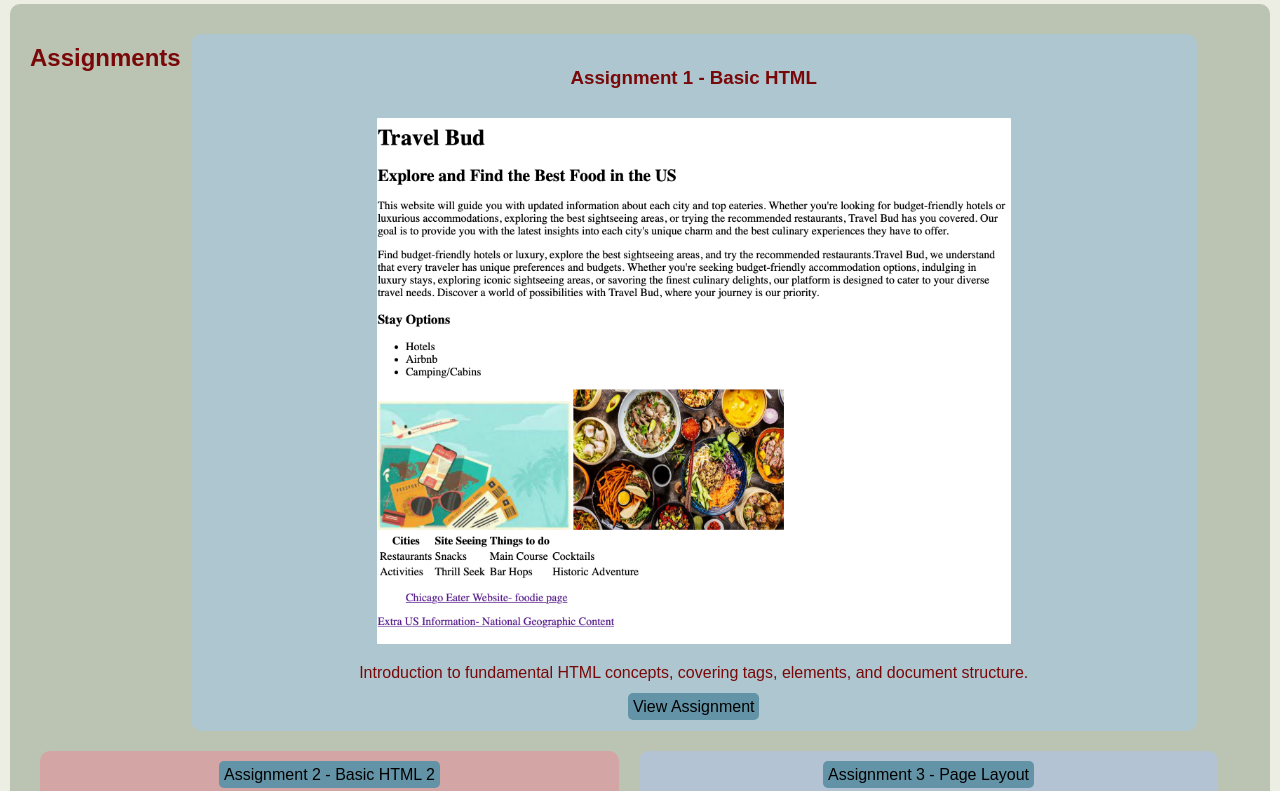
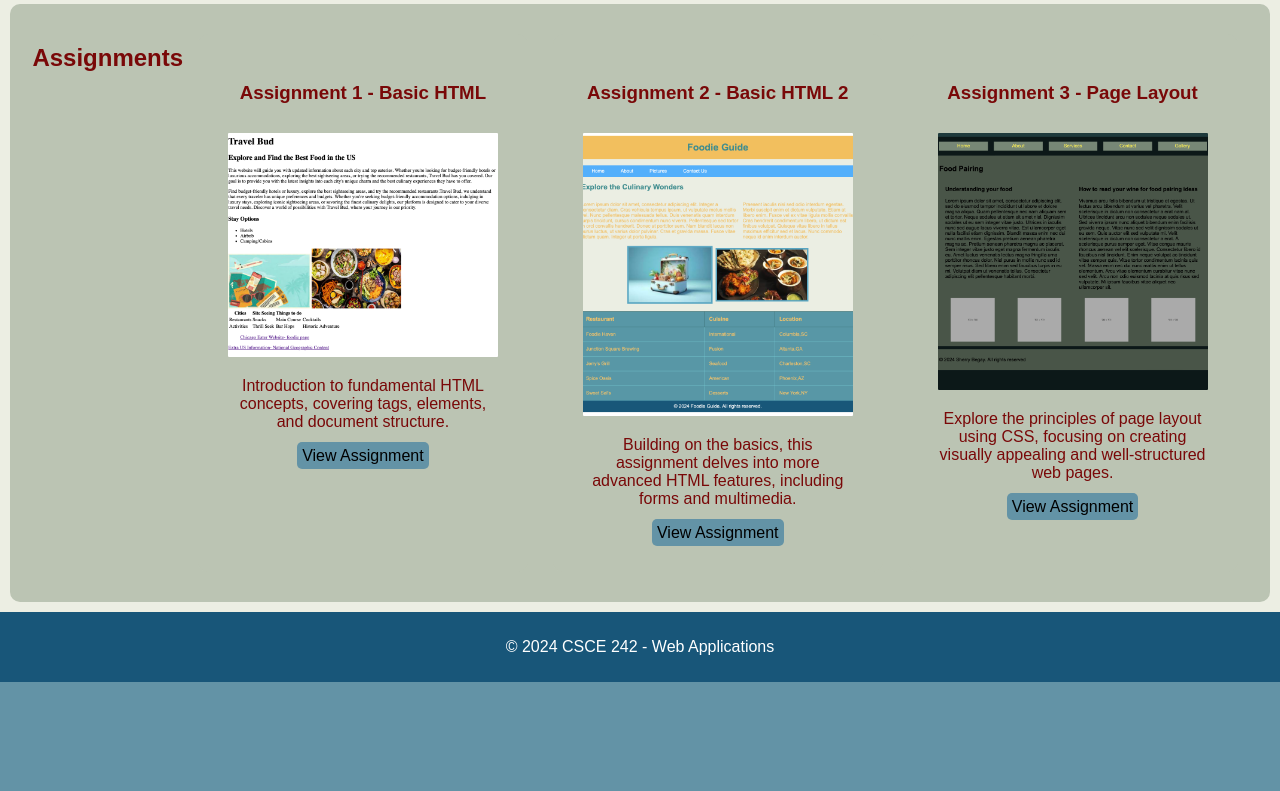
Before and after one commit to sysshrty/sysshrty.github.io, a plain HTML site: page CSCE242/index.html in a window 1280 px wide. Shown: the part 320-1111 px from the top of the page. After the commit the page ends 1002 px from the top, so only its background shows below. Drawn offline with Linux system fonts and the light colour scheme.

Commit message:
fixed issues

```diff
--- a/CSCE242/index.html
+++ b/CSCE242/index.html
@@ -25,30 +25,34 @@
         <section class="assignments">
             <h2>Assignments</h2>
             <div class="assignment landscape assignment1">
-                <h3>Assignment 1 - Basic HTML</h3>
-                <img src="images/assignment1.png" alt="Assignment 1 Screenshot">
-                <p>Introduction to fundamental HTML concepts, covering tags, elements, and document structure.</p>
-                <a href="https://sysshrty.github.io/CSCE242/assignments/01/index.html">View Assignment</a>
+                <div class="assignment-content">
+                    <h3>Assignment 1 - Basic HTML</h3>
+                    <img src="images/assignment1.png" alt="Assignment 1 Screenshot">
+                    <p>Introduction to fundamental HTML concepts, covering tags, elements, and document structure.</p>
+                    <a href="https://sysshrty.github.io/CSCE242/assignments/01/index.html">View Assignment</a>
+                </div>
             </div>
 
             <div class="assignment assignment2">
-                <a href="https://sysshrty.github.io/CSCE242/assignments/02/index.html">
-                    Assignment 2 - Basic HTML 2
-                </a>
-                <p>Building on the basics, this assignment delves into more advanced HTML features, including forms and multimedia.</p>
-                <img src="images/assignment2.png" alt="Assignment 2 Screenshot">
+                <div class="assignment-content">
+                    <h3>Assignment 2 - Basic HTML 2</h3>
+                    <img src="images/assignment2.png" alt="Assignment 2 Screenshot">
+                    <p>Building on the basics, this assignment delves into more advanced HTML features, including forms and multimedia.</p>
+                    <a href="https://sysshrty.github.io/CSCE242/assignments/02/index.html">View Assignment</a>
+                </div>
             </div>
 
             <div class="assignment assignment3">
-                <a href="https://sysshrty.github.io/CSCE242/assignments/03/index.html">
-                    Assignment 3 - Page Layout
-                </a>
-                <p>Explore the principles of page layout using CSS, focusing on creating visually appealing and well-structured web pages.</p>
-                <img src="images/assignment3.png" alt="Assignment 3 Screenshot">
+                <div class="assignment-content">
+                    <h3>Assignment 3 - Page Layout</h3>
+                    <img src="images/assignment3.png" alt="Assignment 3 Screenshot">
+                    <p>Explore the principles of page layout using CSS, focusing on creating visually appealing and well-structured web pages.</p>
+                    <a href="https://sysshrty.github.io/CSCE242/assignments/03/index.html">View Assignment</a>
+                </div>
             </div>
-
         </section>
     </div>
+
 
     <footer>
         <p>&copy; 2024 CSCE 242 - Web Applications</p>
--- a/CSCE242/styles.css
+++ b/CSCE242/styles.css
@@ -65,10 +65,11 @@ footer {
 .assignments {
     display: flex;
     flex-wrap: wrap;
+    justify-content: space-around;
 }
 
 .assignment {
-    width: 45%;
+    width: 300px;
     margin: 10px;
     padding: 15px;
     background-color: #BBC4B3;
@@ -77,95 +78,22 @@ footer {
 }
 
 .assignment img {
-    max-width: 65%;
+    max-width: 100%;
     height: auto;
     border-radius: 1px;
     margin-top: 10px;
+    max-height:300px;
 }
-
+.assignment-content {
+    text-align: center;
+    padding: 15px;
+}
 
 @media (max-width: 600px) {
     #section {
         flex-direction: column;
     }
+    .assignment {
+        width: 100%;
+    }
 }
-
-body {
-    font-family: 'Arial', sans-serif;
-    background-color: #6393A6;
-    color: #790808;
-    margin: 0;
-}
-
-#section {
-    background: #ECEEE3;
-    display: flex;
-    flex-wrap: wrap;
-    justify-content: space-around;
-}
-
-header {
-    background-color: #1a2423;
-    color: #A7D2C8;
-    padding: 10px;
-}
-
-/* Navigation */
-#main-nav a {
-    text-decoration: none;
-    color: #d4f2f6;
-    padding: 10px 15px;
-    border-radius: 5px;
-}
-
-#main-nav a:hover {
-    background-color: #BF6854;
-}
-
-section {
-    background-color: #BBC4B3;
-    padding: 20px;
-    margin: 10px;
-    border-radius: 10px;
-    flex: 1;
-}
-
-a {
-    text-decoration: none;
-    background: #6393A6;
-    color: black;
-    padding: 5px;
-    border-radius: 5px;
-    transition: background-color 0.3s ease;
-}
-
-a:hover {
-    background: #F29A2E;
-}
-
-ol li {
-    margin-bottom: 20px;
-}
-
-footer {
-    background-color: #185679;
-    color: #fff;
-    padding: 10px;
-    text-align: center;
-}
-
-.assignment.landscape {
-    flex: 0 0 80%;
-}
-
-.assignment1 {
-    background-color: #AEC6CF;
-}
-
-.assignment2 {
-    background-color: #D4A5A5;
-}
-
-.assignment3 {
-    background-color: #B3C3D3;
-}
```
Also changed, not shown: 2 other files.
